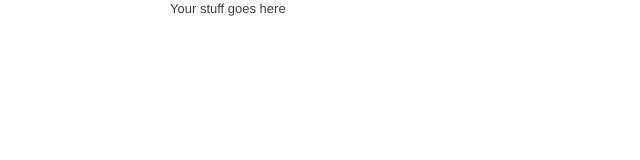
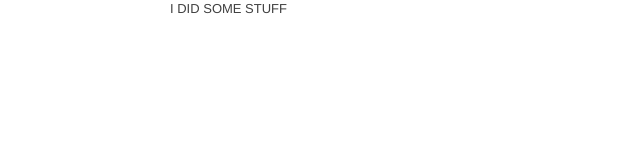
Before and after one commit to icl/oldassign, a plain HTML site: page index.html in a window 1280 px wide. Shown: the full height of the page, 0-640 px from the left. Drawn offline with Linux system fonts and the light colour scheme.

Commit message:
Update index.html

```diff
--- a/index.html
+++ b/index.html
@@ -21,7 +21,7 @@
 
   <body>
     <div class="container">
-      Your stuff goes here
+I DID SOME STUFF
     </div>
   </body>
 </html>
```
